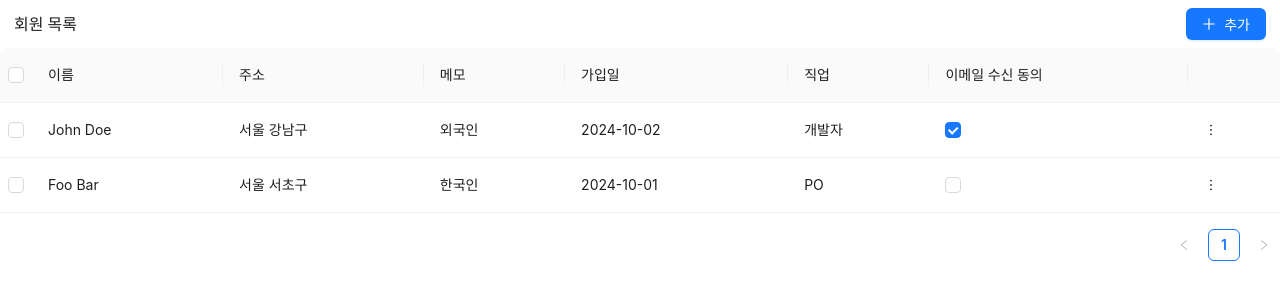
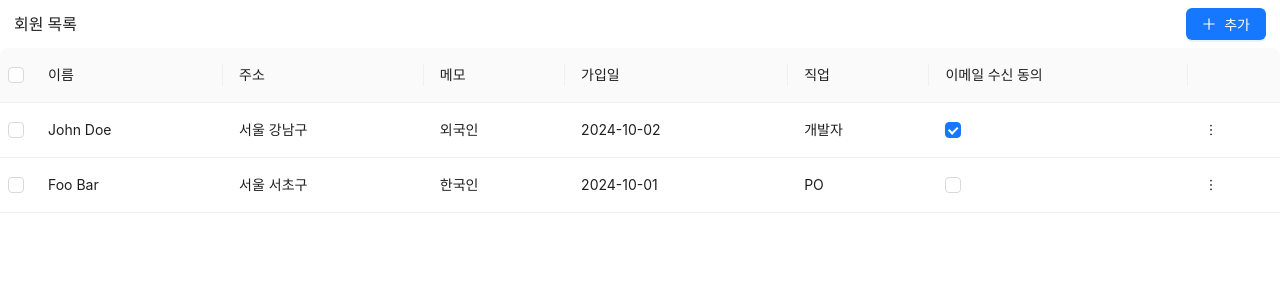
Before and after one commit to Jay-WKJun/business-canvas, a React (Vite) app: page / in a window 1280 px wide. Shown: the top 300 px of the page. Built offline with nearby package versions, Linux system fonts and the light colour scheme.

Commit message:
feat: delete pagination

```diff
--- a/src/components/Table/Table.tsx
+++ b/src/components/Table/Table.tsx
@@ -54,7 +54,9 @@ export function Table({ tableData, onSelectionChange }: TableProps) {
                   onClose={() => setIsRecordFormVisible(false)}
                 />
               </div>
+
               <AntdTable
+                pagination={{ position: ["none", "none"] }}
                 rowSelection={
                   onSelectionChange
                     ? {
```
